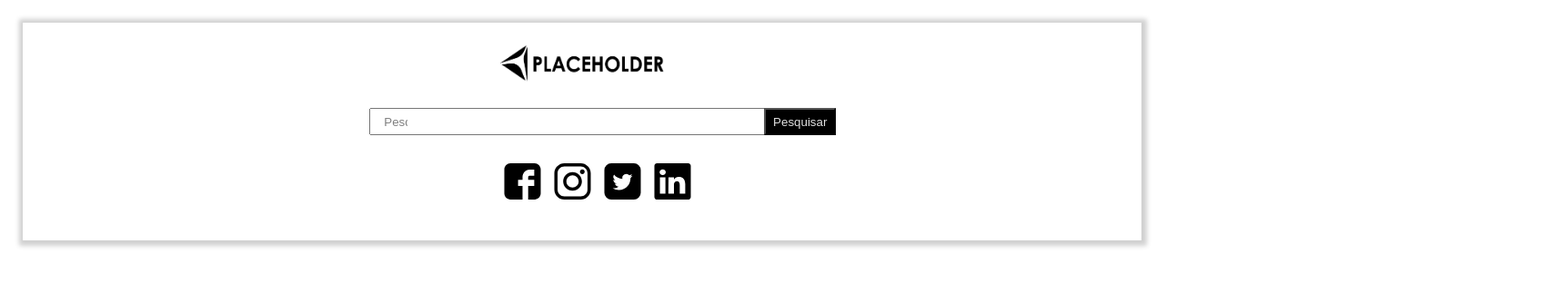
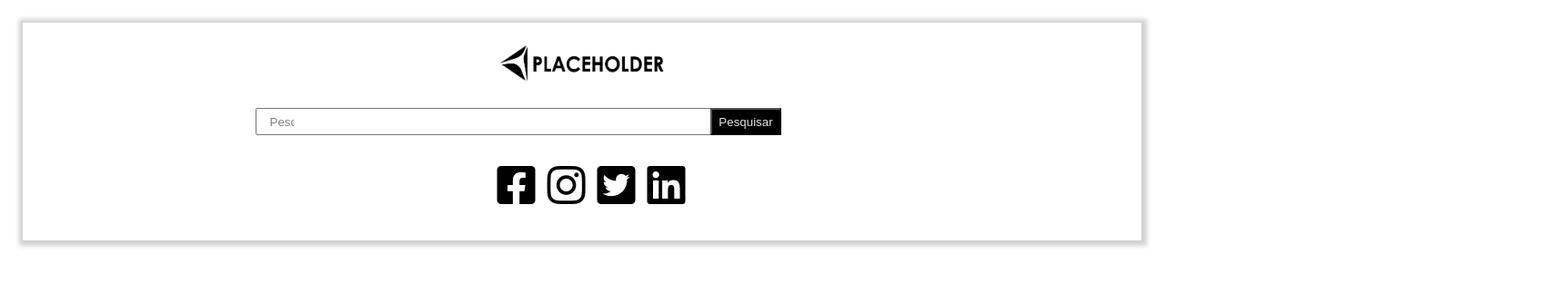
Before and after one commit to marcelovieiradesousa/Marcelo-Vieira-31914220-Pratica1, a plain HTML site: page header5.html in a window 1280 px wide. Shown: the whole page at 91% size, 1713 px wide, since content can reach past the window. Drawn offline with Linux system fonts and the light colour scheme.

Commit message:
Header5 e doc att

```diff
--- a/css/header5.css
+++ b/css/header5.css
@@ -29,31 +29,33 @@ header{
     margin: auto;
 
 }
-.form{
+form{
     position: absolute;
     bottom: 30px;
     top: 0;
     right: -57%;
-    left: 5%;
+    left: 0%;
     margin: auto;
-    width: 100%;
+    max-width: 1420px;
+    min-width: 520px;
     height: 22px;
+    padding: 12px;
 }
-.form input{
+form input{
     padding: 0;
     height: 26px;
     width: 35%;
 }
-.form input::-webkit-input-placeholder{
+form input::-webkit-input-placeholder{
     padding: 14px;
     width: 12px;
     color: #808080;
 }
-.form button{
+form button{
     margin-left: -5px;
     padding: 0;
     height: 30px;
-    width: 79px;
+    width: 78px;
     background-color: black;
     color: #e0e0e0;
     border-color: black;
@@ -70,7 +72,7 @@ header{
     height: 0;
 
 }
-.barra .logos img{
+.barra .logos i{
     margin-bottom: -135px;
     justify-content: space-around;
     width: 55px;
--- a/header5.html
+++ b/header5.html
@@ -5,6 +5,9 @@
     <meta charset="UTF-8">
     <meta name="viewport" content="width=device-width, initial-scale=1.0">
     <meta http-equiv="X-UA-Compatible" content="ie=edge">
+    <link rel="stylesheet" href="https://use.fontawesome.com/releases/v5.8.2/css/all.css"
+        integrity="sha384-oS3vJWv+0UjzBfQzYUhtDYW+Pj2yciDJxpsK1OYPAYjqT085Qq/1cq5FLXAZQ7Ay" crossorigin="anonymous">
+
     <link rel="stylesheet" href="css/header5.css">
     <title>Header</title>
 </head>
@@ -14,18 +17,15 @@
         <nav class="barra">
             <img class="img" src="img/placeholder.png" alt="">
 
-            <form class="form" action="">
+            <form action="">
                 <input type="text" placeholder="Pesquisar">
                 <button>Pesquisar</button>
-                <!-- <div>Icons made by <a href="https://www.flaticon.com/authors/simpleicon" title="SimpleIcon">SimpleIcon</a> from <a href="https://www.flaticon.com/" 		    title="Flaticon">www.flaticon.com</a> is licensed by <a href="http://creativecommons.org/licenses/by/3.0/" 		    title="Creative Commons BY 3.0" target="_blank">CC 3.0 BY</a></div>
-            ICONES:-->
-
             </form>
             <div class="logos">
-                <img src="img/facebook-logo.svg" alt="Icone do Facebook">
-                <img src="img/instagram-logo.svg" alt="Icone do Instagram">
-                <img src="img/icon-twitter.svg" alt="Icone do Twitter">
-                <img src="img/linkedin-logo-1.svg" alt="Icone do LinkedIn">
+                <i class="fab fa-facebook-square fa-3x"></i>
+                <i class="fab fa-instagram fa-3x"></i>
+                <i class="fab fa-twitter-square fa-3x"></i>
+                <i class="fab fa-linkedin fa-3x"></i>
             </div>
         </nav>
     </header>
```
Also changed, not shown: 1 other file.
